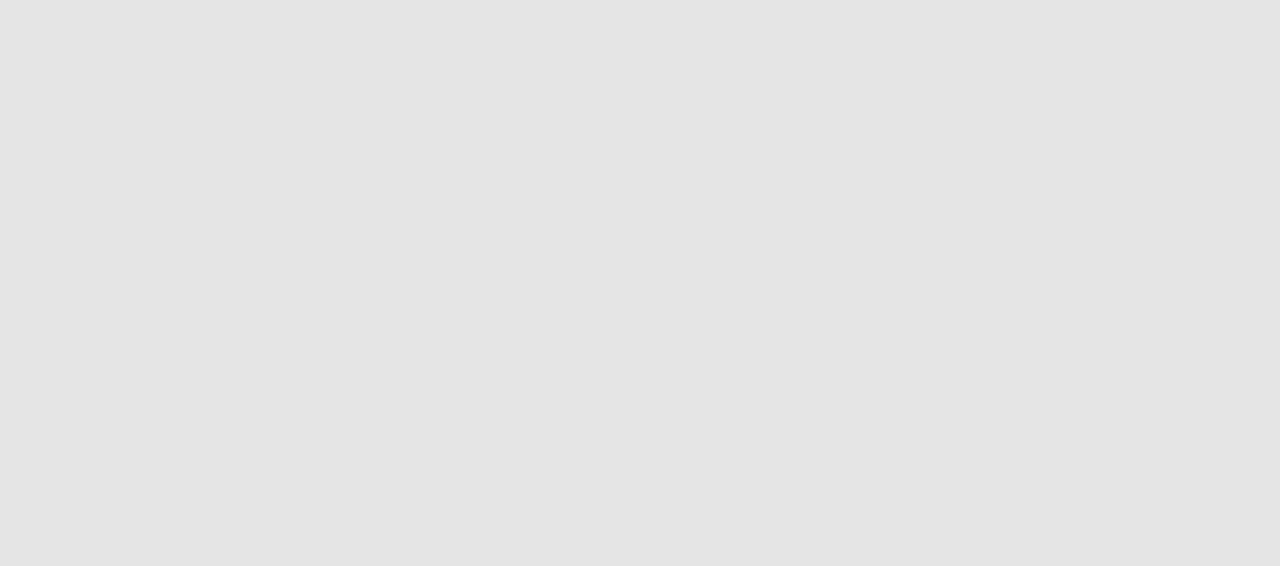
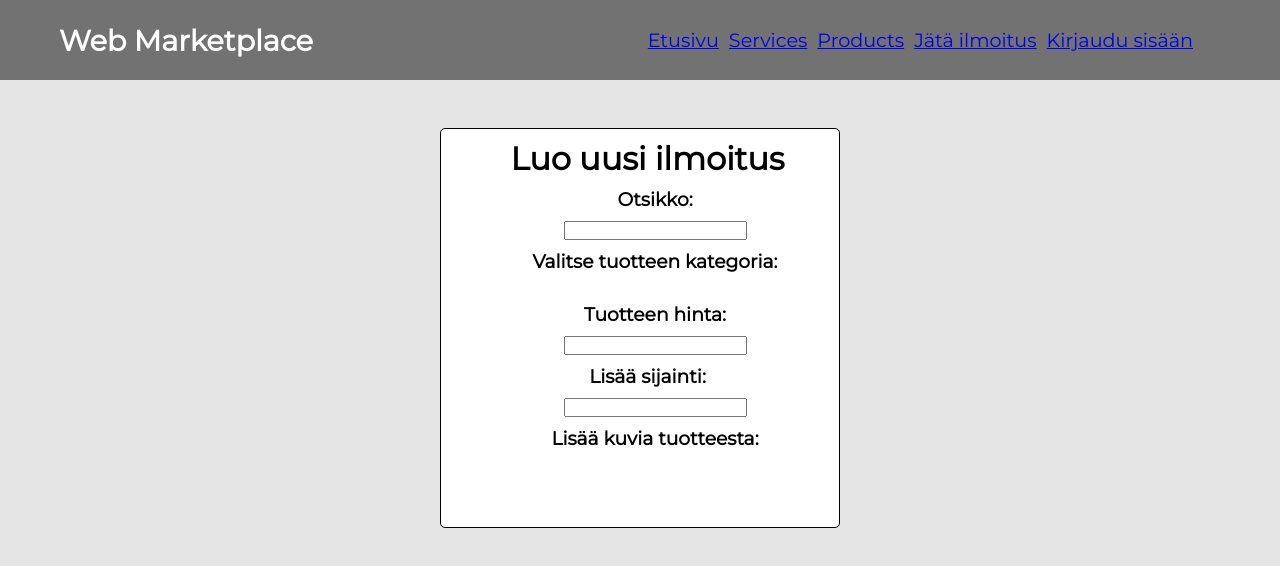
Before and after one commit to mikaelk94/web-marketplace, a React (Create React App) app in the folder web-marketplace/: page /post in a window 1280 px wide. Before the commit this address had no page. Shown: the top 566 px of the page. Built offline with nearby package versions, Linux system fonts and the light colour scheme.

Commit message:
new post

```diff
--- a/web-marketplace/src/App.tsx
+++ b/web-marketplace/src/App.tsx
@@ -2,6 +2,7 @@ import './App.css'
 import Login from './components/login/Login'
 import Home from './components/home/Home'
 import { Route, Routes } from 'react-router-dom'
+import Post from './components/post/post'
 
 function App() {
   return (
@@ -9,6 +10,7 @@ function App() {
       <Routes>
         <Route path='/' element={<Home />} />
         <Route path='/login' element={<Login />} />
+        <Route path='/post' element={<Post />} />
       </Routes>
     </div>
   )
--- a/web-marketplace/src/components/navbar/navbar.tsx
+++ b/web-marketplace/src/components/navbar/navbar.tsx
@@ -19,8 +19,12 @@ class Navbar extends React.Component {
             <Link to='/'>Products</Link>
           </li>
           <li>
+            <Link to='/post'>Jätä ilmoitus</Link>
+          </li>
+          <li>
             <Link to='/login'>Kirjaudu sisään</Link>
           </li>
+
         </ul>
       </nav>
     )
--- /dev/null
+++ b/web-marketplace/src/components/post/post.css
@@ -0,0 +1,107 @@
+
+.Newpost{
+    display: flex;
+    grid-template-columns: 98%;
+    margin: rem;
+    margin-top: 3rem;
+    justify-content: center;
+    align-items: center;
+  }
+.Postbox{
+    border: 1px solid black;
+    background-color: rgb(255, 255, 255);
+    border-radius: 5px;
+    height: 400px;
+    width: 400px;
+}
+
+  .Post{
+    text-align: center;
+    margin-top: 10px;
+    margin-left: 15px;
+    font-weight: bold;
+}
+.Post h3{
+
+    text-align: center;
+    margin-top: 10px;
+    margin-left: 15px;
+    font-weight: bold;
+
+}
+.Post input{
+
+    text-align: center;
+    margin-top: 10px;
+    margin-left: 15px;
+    font-weight: bold;
+}
+.Category{
+    text-align: center;
+    margin-top: 10px;
+    margin-left: 15px;
+    font-weight: bold;
+}
+.Category h3{
+    text-align: center;
+    margin-top: 10px;
+    margin-left: 15px;
+    font-weight: bold;
+}
+.Price{
+    text-align: center;
+    margin-top: 30px;
+    margin-left: 15px;
+    font-weight: bold;
+}
+.Price h3{
+    text-align: center;
+    margin-top: 10px;
+    margin-left: 15px;
+    font-weight: bold;
+}
+.Price input{
+    text-align: center;
+    margin-top: 10px;
+    margin-left: 15px;
+    font-weight: bold;
+}
+.Location{
+
+    text-align: center;
+    margin-top: 10px;
+    margin-left: 15px;
+    font-weight: bold;
+}
+.Location input{
+    text-align: center;
+    margin-top: 10px;
+    margin-left: 15px;
+    font-weight: bold;
+}
+.Image{
+    text-align: center;
+    margin-top: 10px;
+    margin-left: 15px;
+    font-weight: bold;
+}
+.Image h3{
+    text-align: center;
+    margin-top: 10px;
+    margin-left: 15px;
+    font-weight: bold;
+}
+
+@media only screen and (min-width: 600px) {
+    /* For desktop: */
+    .Newpost {
+      grid-template-columns: 48% 48%;
+    }
+  }
+
+  @media only screen and (min-width: 1050px) {
+    /* For desktop: */
+    .Newpost {
+      grid-template-columns: 330px 330px 330px;
+    }
+  }
--- /dev/null
+++ b/web-marketplace/src/components/post/post.tsx
@@ -0,0 +1,45 @@
+import React from 'react'
+import Navbar from '../navbar/navbar'
+import axios from 'axios'
+import './post.css'
+import '../../App.css'
+
+function Post() {
+    return(
+      <div className='Site'>
+      <Navbar/>
+
+       <div className='Newpost'>
+
+        <div className='Postbox'>
+            <div className='Post'>
+            <h1>Luo uusi ilmoitus</h1>
+            <h3>Otsikko:</h3>
+            <input type='text' />
+          </div>
+          <div className='Category'>
+          <h3>Valitse tuotteen kategoria:</h3>
+
+          </div>
+          <div className='Price'>
+          <h3>Tuotteen hinta:</h3>
+            <input type='text' />
+
+          </div>
+          <div className='Location'>
+        <h3>Lisää sijainti:</h3>
+        <input type='text' />
+        </div>
+
+
+        <div className='Image'>
+        <h3>Lisää kuvia tuotteesta:</h3>
+
+        </div>
+         </div>
+          </div>
+        </div>
+    )
+}
+
+export default Post;
```
